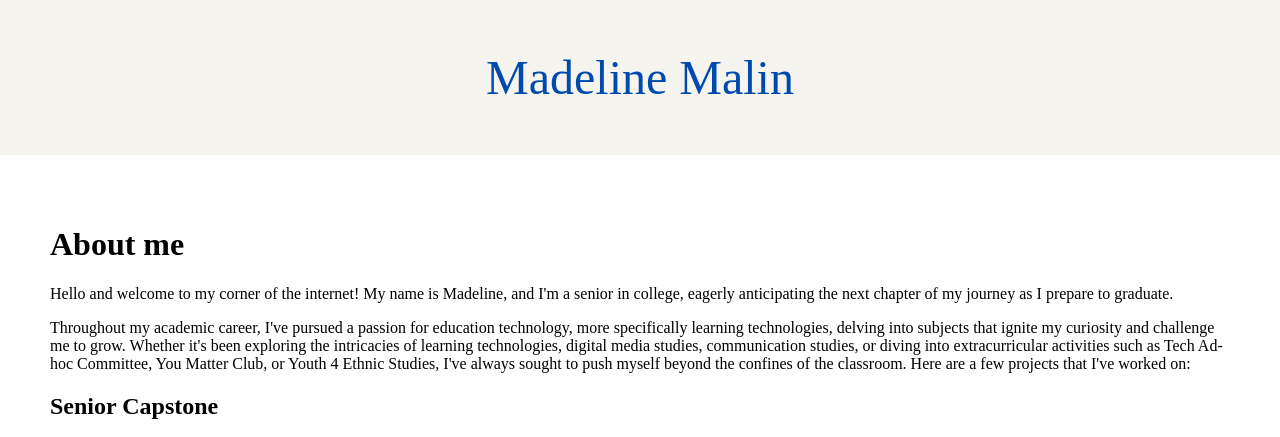
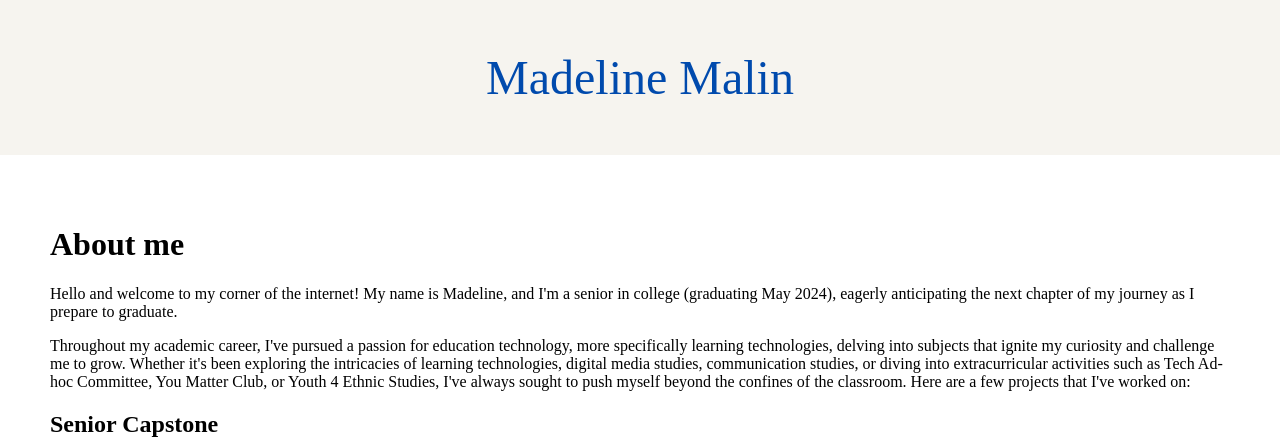
Before and after one commit to madelinemalin/Website, a plain HTML site: page index.html in a window 1280 px wide. Shown: the top 437 px of the page. Drawn offline with Linux system fonts and the light colour scheme.

Commit message:
Update index.html
added graduation approximation

```diff
--- a/index.html
+++ b/index.html
@@ -14,7 +14,7 @@
     <article>
 
     <p>Hello and welcome to my corner of the internet! My name is Madeline,
-      and I'm a senior in college, eagerly anticipating the next chapter of
+      and I'm a senior in college (graduating May 2024), eagerly anticipating the next chapter of
       my journey as I prepare to graduate.</p>
 
     <p>Throughout my academic career, I've pursued a passion for education
```
